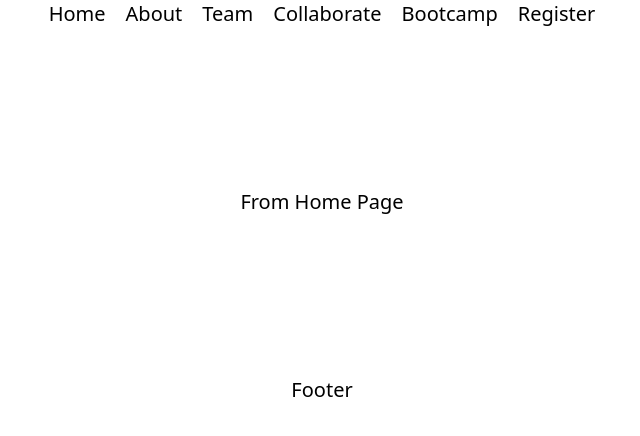
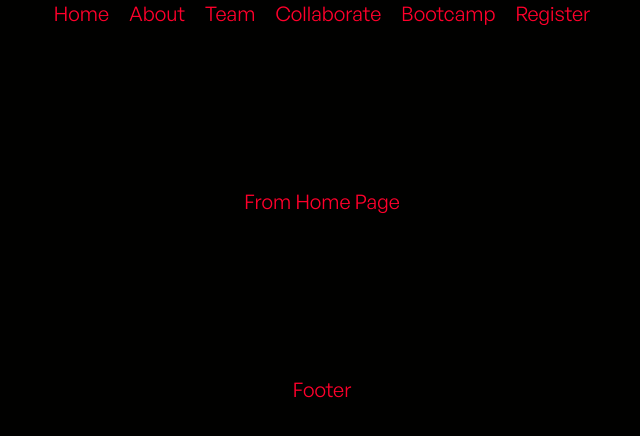
Before and after one commit to TechFiesta2024/arrakis, a Next.js app: page / in a window 1280 px wide. Shown: the top 436 px of the page, without its empty margins (318-958 px from the left). Built offline with nearby package versions, Linux system fonts and the light colour scheme.

Commit message:
feat: configured custom color and font

```diff
--- a/src/app/layout.js
+++ b/src/app/layout.js
@@ -15,7 +15,7 @@ export const metadata = {
 export default function RootLayout({ children }) {
   return (
     <html lang="en">
-      <body className="px-3" style={{ backgroundColor: '#ffffff' }}>
+      <body className="px-3 font-generalsans bg-black text-red">
         <Navbar />
         {children}
         <Footer />
```
